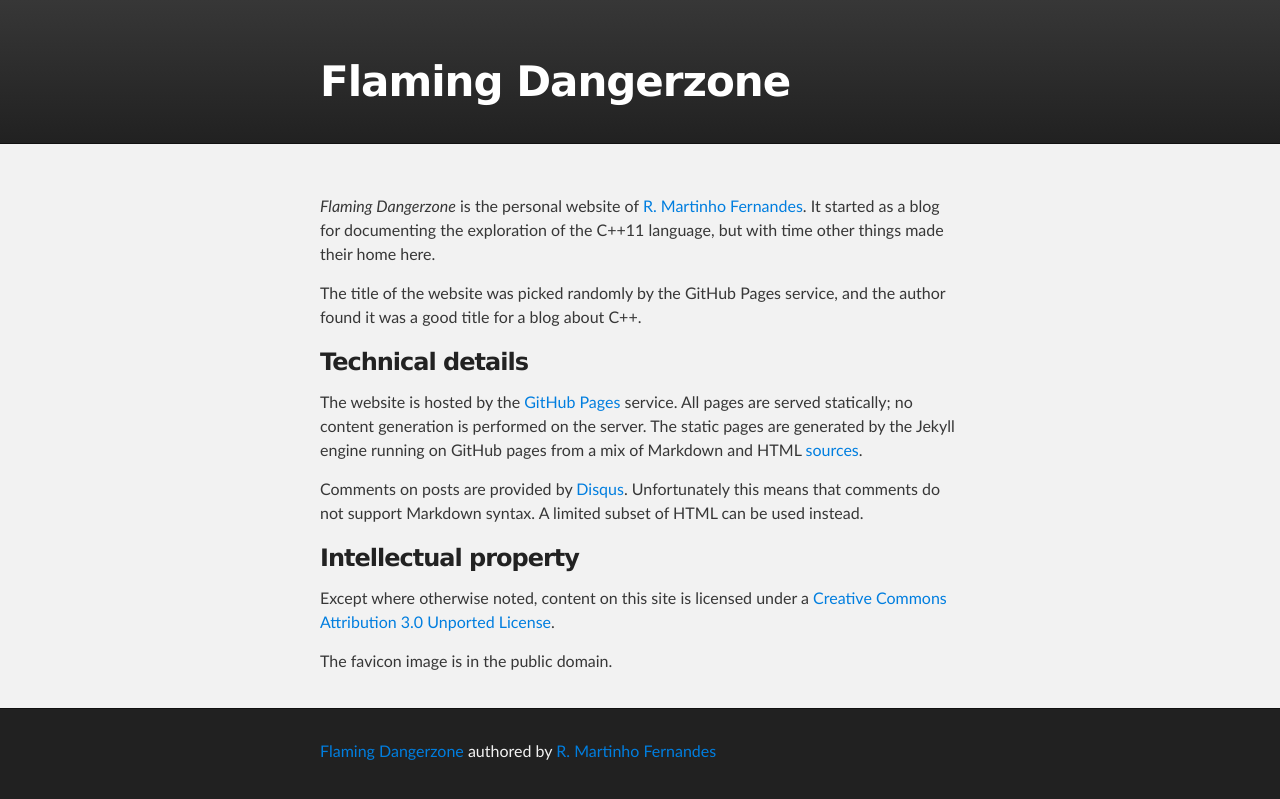
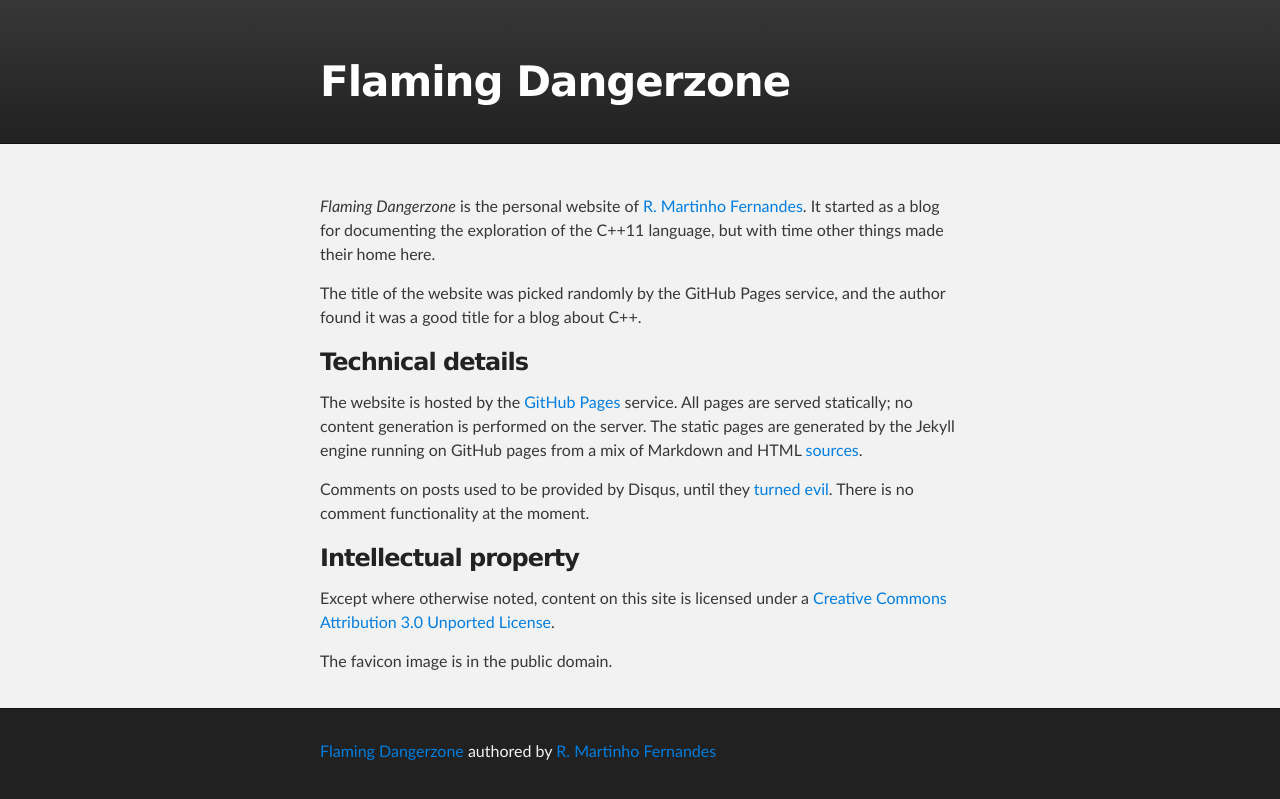
Before and after one commit to rmartinho/flamingdangerzone, a Jekyll site: the page built from about.markdown, in a window 1280 px wide. Shown: the top 799 px of the page. Built offline with Jekyll 4.4.1, drawn with Linux system fonts in a browser that asks for light colours.

Commit message:
Updated about

```diff
--- a/about.markdown
+++ b/about.markdown
@@ -16,8 +16,8 @@
 no content generation is performed on the server. The static pages are generated by the Jekyll
 engine running on GitHub pages from a mix of Markdown and HTML [sources].
 
-Comments on posts are provided by [Disqus]. Unfortunately this means that comments do not
-support Markdown syntax. A limited subset of HTML can be used instead.
+Comments on posts used to be provided by Disqus, until they [turned evil]. There
+is no comment functionality at the moment.
 
 ### Intellectual property
 
@@ -29,5 +29,5 @@
  [about me]: /robot.html
  [sources]: http://github.com/rmartinho/rmartinho.github.com/
  [pages]: http://pages.github.com/
- [Disqus]: http://disqus.com/
  [cc-by]: http://creativecommons.org/licenses/by/3.0/
+ [turned evil]: http://jacquesmattheij.com/disqus-bait-and-switch-now-with-ads
```
